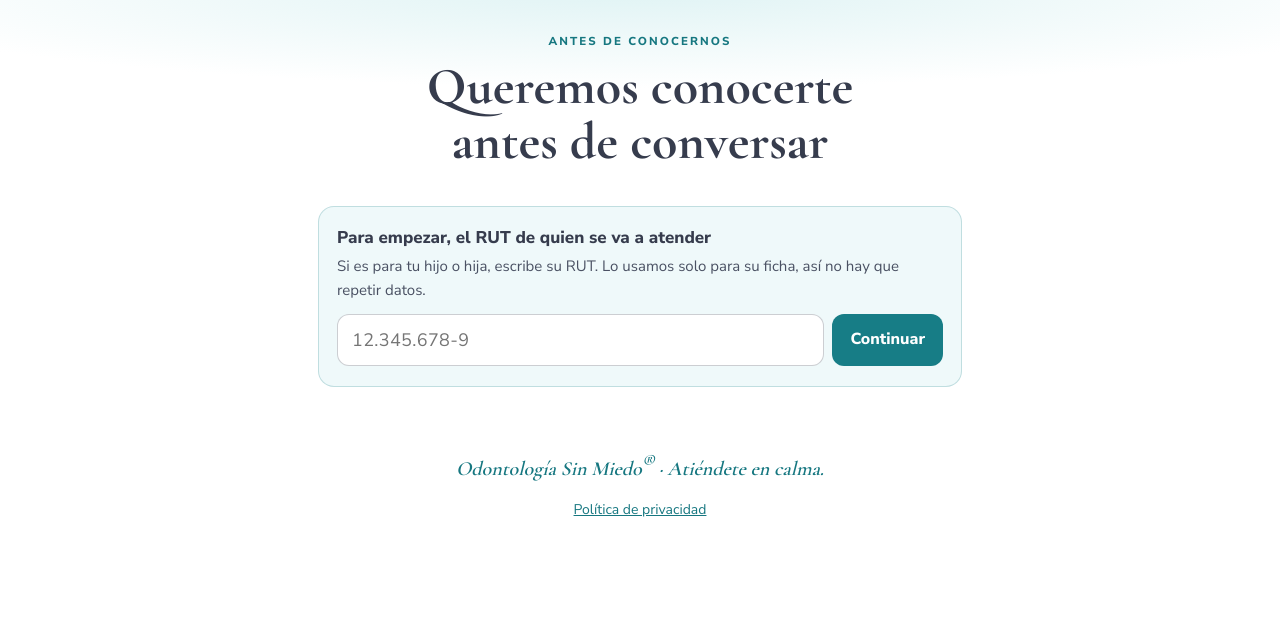
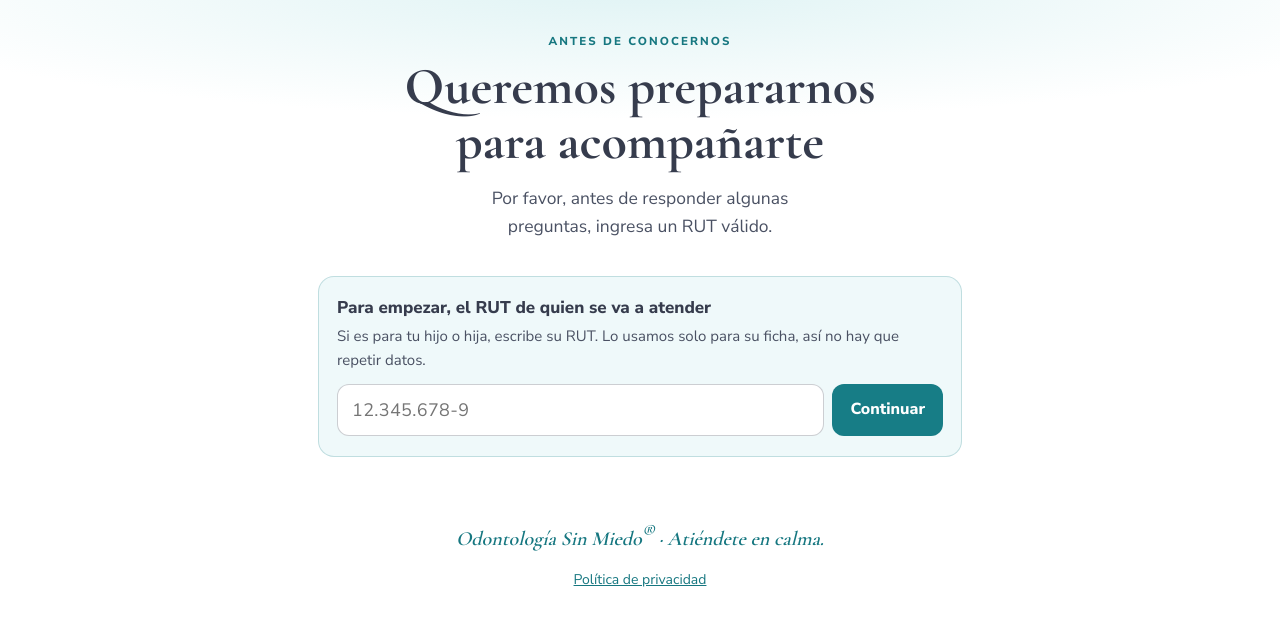
Before and after one commit to crisu-1993/odontologiasinmiedo, a plain HTML site: page encuesta.html in a window 1280 px wide. Shown: the part 69-694 px from the top of the page. Drawn offline with nearby package versions, Linux system fonts and the light colour scheme; a script that the page names is missing.

Commit message:
Nuevo encabezado de la encuesta
Título "Queremos prepararnos para acompañarte" y subtítulo que pide un RUT válido antes de las preguntas.

Co-Authored-By: Claude Opus 5.5 <noreply@anthropic.com>
Claude-Session: https://claude.ai/code/session_01BpJ6BsrwjF2wk93fFNBvC8

```diff
--- a/encuesta.html
+++ b/encuesta.html
@@ -4,7 +4,7 @@
 <meta charset="utf-8">
 <meta name="viewport" content="width=device-width,initial-scale=1">
 <title>Antes de conocernos · Odontología Sin Miedo</title>
-<meta name="description" content="Queremos conocerte antes de conversar. Una encuesta breve para preparar tu atención a tu medida.">
+<meta name="description" content="Queremos prepararnos para acompañarte. Una encuesta breve antes de conversar.">
 <meta name="robots" content="noindex">
 <link rel="icon" type="image/png" href="favicon.png">
 <link rel="preconnect" href="https://fonts.googleapis.com"><link rel="preconnect" href="https://fonts.gstatic.com" crossorigin>
@@ -20,6 +20,7 @@ body{margin:0;background:#fff;color:#363C4D;font-family:"Avenir Next","Nunito Sa
 .hero{padding:34px 0 26px;text-align:center;background:radial-gradient(90% 70% at 50% -5%,#DFF3F4,#fff 72%)}
 .kicker{font-size:11.5px;font-weight:800;letter-spacing:.18em;text-transform:uppercase;color:#167780;margin:0 0 10px}
 h1{font-family:"Cormorant Garamond",Georgia,serif;font-weight:700;font-size:clamp(34px,8vw,52px);line-height:1.05;margin:0;text-wrap:balance}
+.sub{color:#4A5163;font-size:17.5px;margin:14px auto 0;max-width:44ch;text-wrap:balance}
 .form{padding:10px 0 40px}
 .rut{background:#EFF9FA;border:1px solid rgba(23,125,134,.22);border-radius:16px;padding:20px 18px;margin:0 0 22px}
 .rut label{display:block;font-weight:800;font-size:17px;line-height:1.35;margin:0 0 4px}
@@ -51,7 +52,8 @@ h1{font-family:"Cormorant Garamond",Georgia,serif;font-weight:700;font-size:clam
 
 <header class="hero"><div class="wrap">
   <p class="kicker">Antes de conocernos</p>
-  <h1>Queremos conocerte antes de conversar</h1>
+  <h1>Queremos prepararnos para acompañarte</h1>
+  <p class="sub">Por favor, antes de responder algunas preguntas, ingresa un RUT válido.</p>
 </div></header>
 
 <section class="form"><div class="wrap">
```
